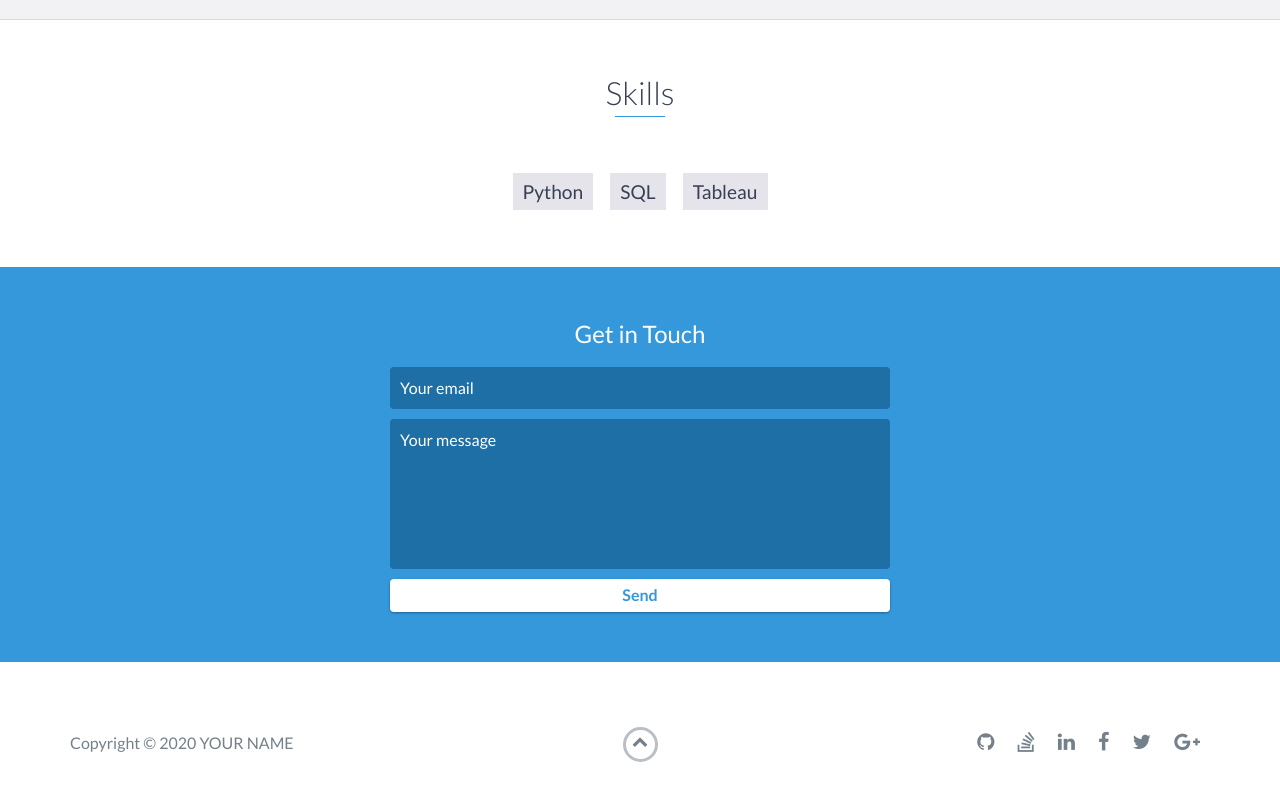
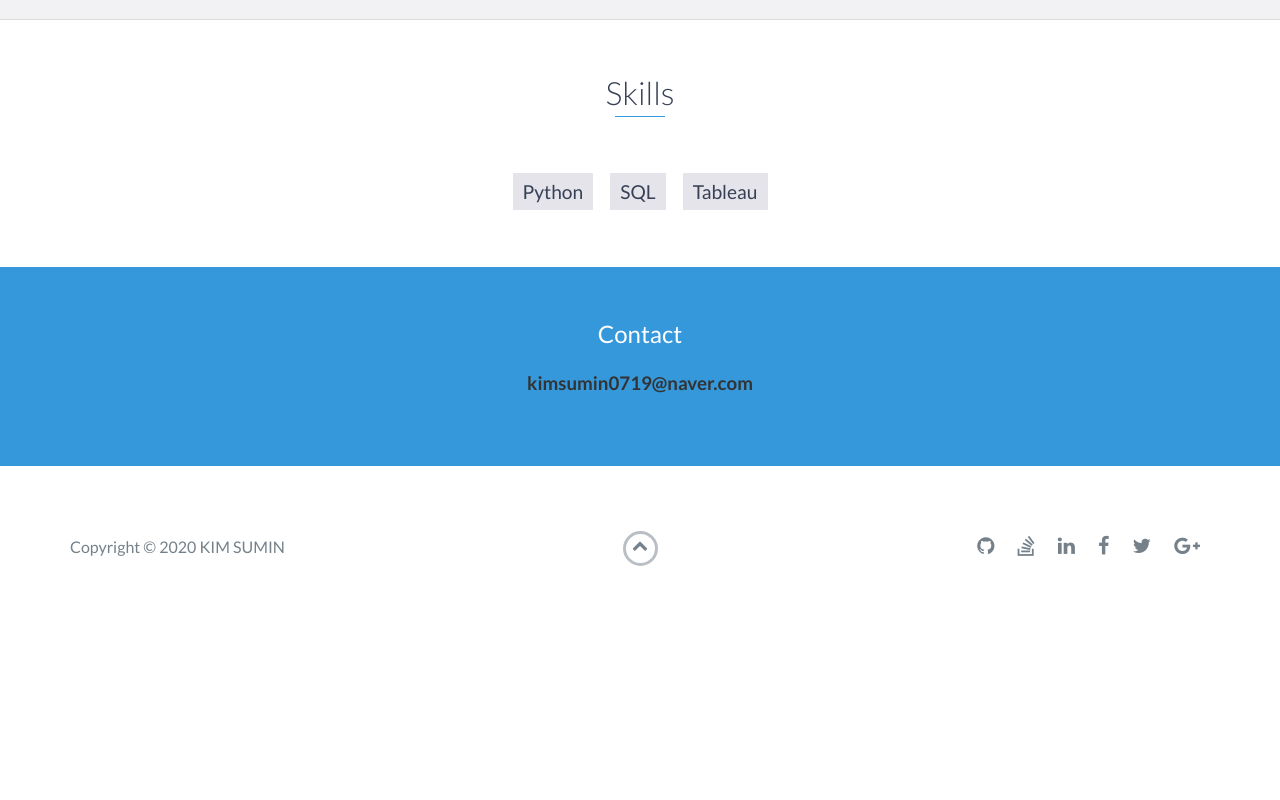
Before and after one commit to minguya/minguya.github.io, a website: page index.html in a window 1280 px wide. Shown: the part 2468-3268 px from the top of the page. After the commit the page ends 3087 px from the top, so only its background shows below. Drawn offline with nearby package versions, Linux system fonts and the light colour scheme.

Commit message:
Update index.html

```diff
--- a/index.html
+++ b/index.html
@@ -197,7 +197,9 @@
     <!-- End #skills -->
 
     <div id="contact">
-        <h2>Get in Touch</h2>
+        <h2>Contact</h2>
+        <h3>kimsumin0719@naver.com</h3>
+        <!--
         <div id="contact-form">
             <form method="POST" action="https://formspree.io/email@email.com">
                 <input type="hidden" name="_subject" value="Contact request from personal website" />
@@ -206,6 +208,7 @@
                 <button type="submit">Send</button>
             </form>
         </div>
+        -->
         <!-- End #contact-form -->
     </div>
     <!-- End #contact -->
@@ -215,7 +218,7 @@
             <div class="row">
                 <div class="col-sm-5 copyright">
                     <p>
-                        Copyright &copy; 2020 YOUR NAME
+                        Copyright &copy; 2020 KIM SUMIN
                     </p>
                 </div>
                 <div class="col-sm-2 top">
```
